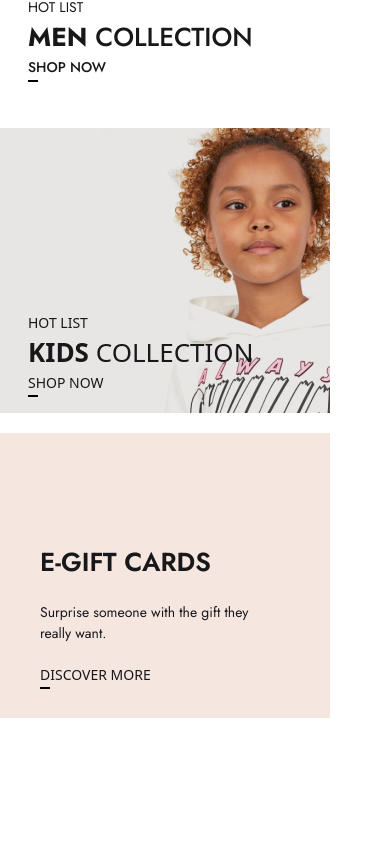
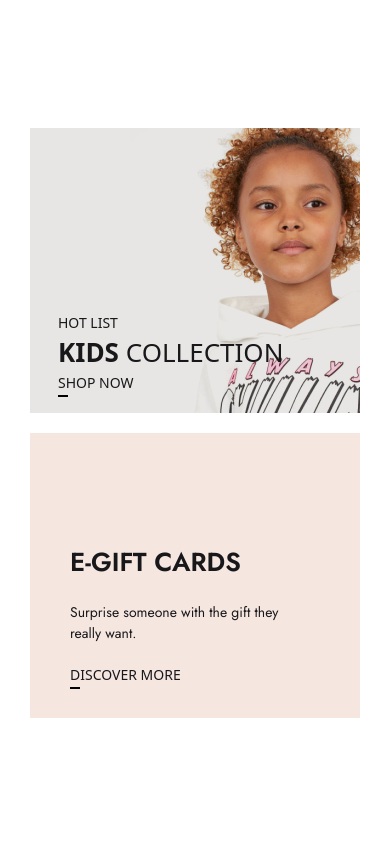
Before and after one commit to hubertDgomes/UOMO, a React (Vite) app: page / in a window 390 px wide. Shown: the part 1253-2101 px from the top of the page. Built offline with nearby package versions, Linux system fonts and the light colour scheme.

Commit message:
Enhance layout responsiveness and styling in Collection, Limited, and UOMO components

```diff
--- a/src/components/layouts/Collection.jsx
+++ b/src/components/layouts/Collection.jsx
@@ -27,7 +27,7 @@ const Collection = () => {
           <div className="relative h-[285px] font-Menu">
             <Images src={person3} />
 
-            <div className="absolute bottom-5 left-7">
+            <div className="absolute bottom-33 lg:bottom-5 left-7">
               <p className="text-[14px]">HOT LIST</p>
               <p className="text-[26px] font-medium">
                 <span className="font-bold">MEN</span> COLLECTION
@@ -36,7 +36,7 @@ const Collection = () => {
             </div>
           </div>
           <div
-            className={"mt-[30px] flex flex-col lg:flex-row justify-between"}
+            className={"mt-[30px] flex flex-col lg:flex-row justify-between items-center lg:items-start"}
           >
             <div className="relative w-[330px] h-[285px] mb-[20px]">
               <Images src={person4} />
--- a/src/components/layouts/Limited.jsx
+++ b/src/components/layouts/Limited.jsx
@@ -14,7 +14,7 @@ import Slider from "react-slick";
 const Items = ({ itemName, price, img, orgPR, className }) => {
   return (
     <>
-      <div className="w-[330px] relative group cursor-pointer">
+      <div className="w-[330px] relative group cursor-pointer m-auto">
         <Images src={img} />
         <div className="py-[10px]">
           <div className="flex justify-between">
--- a/src/components/layouts/UOMO.jsx
+++ b/src/components/layouts/UOMO.jsx
@@ -32,7 +32,7 @@ const UOMO = () => {
     <>
     <Container className={"py-[60px]"}>
         <p className='text-[35px] font-Menu text-center mb-[20px]'>@UOMO</p>
-        <Flex className={"justify-between flex-wrap gap-y-[20px]"}>
+        <Flex className={"justify-between flex-wrap gap-y-[20px] flex-col lg:flex-row"}>
             <Uomo uomo={uomo1}/>
             <Uomo uomo={uomo2}/>
             <Uomo uomo={uomo3}/>
```
